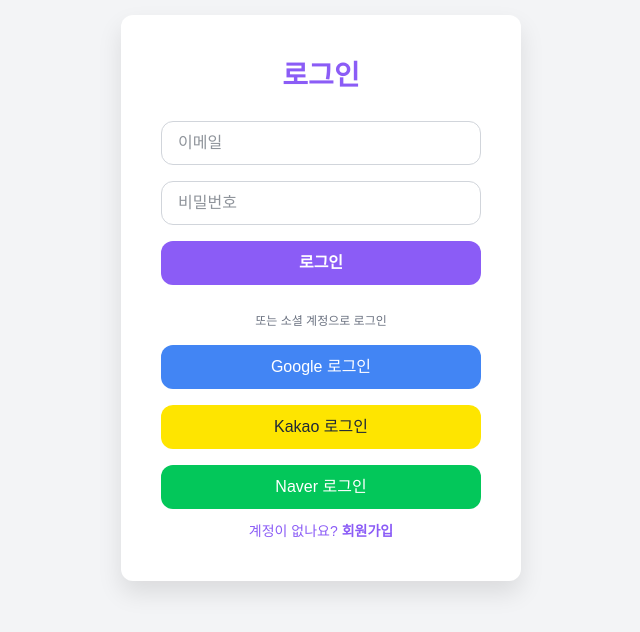
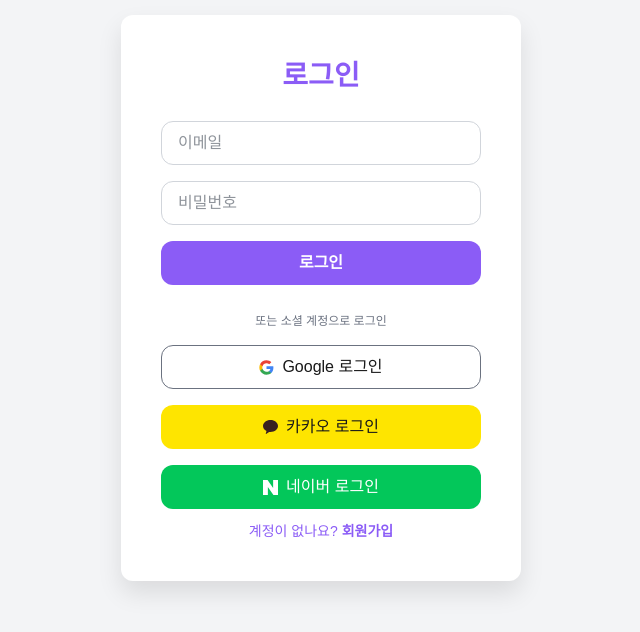
Before and after one commit to prgrms-fe-devcourse/FE7-PROJECT2-TEAM-5, a React (Vite) app: page /login in a window 1280 px wide. Shown: the part 102-734 px from the top of the page, without its empty margins (319-959 px from the left). Built offline with nearby package versions, Linux system fonts and the light colour scheme; no server answers.

Commit message:
💄 소셜 버튼 UI 수정

```diff
--- a/src/pages/auth/LoginPage.tsx
+++ b/src/pages/auth/LoginPage.tsx
@@ -130,23 +130,87 @@ export default function LoginPage() {
 				</div>
 				<button
 					type="button"
-					className="cursor-pointer w-full h-11 text-white rounded-xl bg-[#4285F4] font-medium"
+					className="cursor-pointer flex flex-row items-center justify-center gap-2 w-full h-11 rounded-xl bg-white border border-[#6B7280] hover:bg-gray-100 text-[#191919]"
 					onClick={() => socialSignIn("google")}
 				>
-					Google 로그인
+					<svg
+						width="15"
+						height="15"
+						viewBox="0 0 15 15"
+						fill="none"
+						xmlns="http://www.w3.org/2000/svg"
+					>
+						<g clip-path="url(#clip0_803_56)">
+							<path
+								fill-rule="evenodd"
+								clip-rule="evenodd"
+								d="M14.4 7.66549C14.4 7.1558 14.3542 6.66574 14.2693 6.19531H7.5V8.97555H11.3682C11.2016 9.87399 10.6952 10.6352 9.93394 11.1449V12.9483H12.2568C13.6159 11.697 14.4 9.85443 14.4 7.66549Z"
+								fill="#4285F4"
+							/>
+							<path
+								fill-rule="evenodd"
+								clip-rule="evenodd"
+								d="M7.50116 14.6891C9.44179 14.6891 11.0687 14.0454 12.258 12.9477L9.9351 11.1443C9.29148 11.5756 8.46816 11.8304 7.50116 11.8304C5.62913 11.8304 4.04461 10.5661 3.47941 8.86719H1.07812V10.7294C2.2608 13.0784 4.69148 14.6891 7.50116 14.6891Z"
+								fill="#34A853"
+							/>
+							<path
+								fill-rule="evenodd"
+								clip-rule="evenodd"
+								d="M3.47827 8.86693C3.33452 8.43568 3.25284 7.97499 3.25284 7.50131C3.25284 7.02756 3.33452 6.56693 3.47827 6.13566V4.27344H1.07699C0.590199 5.24375 0.3125 6.34149 0.3125 7.50131C0.3125 8.66106 0.590199 9.75881 1.07699 10.7291L3.47827 8.86693Z"
+								fill="#FBBC05"
+							/>
+							<path
+								fill-rule="evenodd"
+								clip-rule="evenodd"
+								d="M7.50116 3.17116C8.55641 3.17116 9.50385 3.53381 10.2487 4.24603L12.3102 2.18452C11.0655 1.02472 9.43847 0.3125 7.50116 0.3125C4.69148 0.3125 2.2608 1.92316 1.07812 4.27216L3.47941 6.13437C4.04461 4.43551 5.62913 3.17116 7.50116 3.17116Z"
+								fill="#EA4335"
+							/>
+						</g>
+						<defs>
+							<clipPath id="clip0_803_56">
+								<rect width="15" height="15" fill="white" />
+							</clipPath>
+						</defs>
+					</svg>
+					<span>Google 로그인</span>
 				</button>
 				<button
 					type="button"
-					className="cursor-pointer w-full h-11 rounded-xl bg-[#FEE500] font-medium"
+					className="cursor-pointer flex flex-row items-center justify-center gap-2 w-full h-11 rounded-xl bg-[#FEE500] hover:bg-yellow-400 text-[#191919]"
 					onClick={() => socialSignIn("kakao")}
 				>
-					Kakao 로그인
+					<svg
+						width="15"
+						height="14"
+						viewBox="0 0 15 14"
+						fill="none"
+						xmlns="http://www.w3.org/2000/svg"
+					>
+						<path
+							d="M7.49461 0C3.34583 0 0 2.70269 0 5.98378C0 8.11355 1.39186 9.97844 3.47966 11.0432L2.77302 13.7082C2.7597 13.7481 2.75766 13.791 2.76711 13.832C2.77657 13.873 2.79714 13.9107 2.82656 13.9406C2.86945 13.9787 2.92463 13.9999 2.98181 14C3.02921 13.9962 3.07419 13.9772 3.11028 13.946L6.15097 11.8758C6.59982 11.9383 7.05227 11.9707 7.50541 11.973C11.6489 11.973 15 9.27032 15 5.98378C15 2.69729 11.6381 0 7.49461 0Z"
+							fill="#392020"
+						/>
+					</svg>
+
+					<span className="">카카오 로그인</span>
 				</button>
 				<button
 					type="button"
-					className="cursor-pointer w-full h-11 text-white rounded-xl bg-[#03C75A] font-medium"
+					className="cursor-pointer flex flex-row items-center justify-center gap-2 w-full h-11 rounded-xl bg-[#03C75A] hover:bg-green-600 text-white"
 				>
-					Naver 로그인
+					<svg
+						width="15"
+						height="15"
+						viewBox="0 0 15 15"
+						fill="none"
+						xmlns="http://www.w3.org/2000/svg"
+					>
+						<path
+							d="M10.1299 7.99347L4.57793 0H0V15H4.87014V7.00653L10.4221 15H15V0H10.1299V7.99347Z"
+							fill="white"
+						/>
+					</svg>
+					<span>네이버 로그인</span>
 				</button>
 			</div>
 
--- a/src/pages/auth/RegisterEmailPage.tsx
+++ b/src/pages/auth/RegisterEmailPage.tsx
@@ -301,7 +301,7 @@ export default function RegisterEmailPage() {
 
 			{/* 이메일 입력 */}
 			<form
-				className="w-full flex flex-col gap-4 mb-7"
+				className="w-full flex flex-col gap-4 mb-4"
 				onSubmit={handleSubmit}
 			>
 				<div>
@@ -583,13 +583,13 @@ export default function RegisterEmailPage() {
 			</form>
 			{/* 폼 입력 에러가 아닌, signup중 발생한 서버/시스템 에러는 여기다가 표시 */}
 			<FormErrorMessage message={message} />
-			<div className="flex flex-col gap-4 items-center mb-3">
-				<div className="text-xs text-[#6B7280]">
-					이미 계정이 있나요?{" "}
-					<Link to="/login" className="text-[#8B5CF6] underline">
-						로그인
-					</Link>
-				</div>
+			<div className="flex justify-center items-center">
+				<Link
+					to="/login"
+					className="text-[#8B5CF6] text-sm hover:underline"
+				>
+					이미 계정이 있나요? <strong>로그인</strong>
+				</Link>
 			</div>
 		</>
 	);
--- a/src/pages/auth/RegisterPage.tsx
+++ b/src/pages/auth/RegisterPage.tsx
@@ -25,28 +25,89 @@ export default function RegisterPage() {
 				{/* 버튼 컴포넌트 할 예정 */}
 				<button
 					type="button"
-					className="w-full h-11 rounded-xl bg-[#4285F4] hover:bg-blue-600 active:bg-blue-700
-						text-white font-medium"
+					className="cursor-pointer flex flex-row items-center justify-center gap-2 w-full h-11 rounded-xl bg-white border border-[#6B7280] hover:bg-gray-100 text-[#191919]"
 					onClick={() => socialSignIn("google")}
 				>
-					Google로 가입하기
+					<svg
+						width="15"
+						height="15"
+						viewBox="0 0 15 15"
+						fill="none"
+						xmlns="http://www.w3.org/2000/svg"
+					>
+						<g clip-path="url(#clip0_803_56)">
+							<path
+								fill-rule="evenodd"
+								clip-rule="evenodd"
+								d="M14.4 7.66549C14.4 7.1558 14.3542 6.66574 14.2693 6.19531H7.5V8.97555H11.3682C11.2016 9.87399 10.6952 10.6352 9.93394 11.1449V12.9483H12.2568C13.6159 11.697 14.4 9.85443 14.4 7.66549Z"
+								fill="#4285F4"
+							/>
+							<path
+								fill-rule="evenodd"
+								clip-rule="evenodd"
+								d="M7.50116 14.6891C9.44179 14.6891 11.0687 14.0454 12.258 12.9477L9.9351 11.1443C9.29148 11.5756 8.46816 11.8304 7.50116 11.8304C5.62913 11.8304 4.04461 10.5661 3.47941 8.86719H1.07812V10.7294C2.2608 13.0784 4.69148 14.6891 7.50116 14.6891Z"
+								fill="#34A853"
+							/>
+							<path
+								fill-rule="evenodd"
+								clip-rule="evenodd"
+								d="M3.47827 8.86693C3.33452 8.43568 3.25284 7.97499 3.25284 7.50131C3.25284 7.02756 3.33452 6.56693 3.47827 6.13566V4.27344H1.07699C0.590199 5.24375 0.3125 6.34149 0.3125 7.50131C0.3125 8.66106 0.590199 9.75881 1.07699 10.7291L3.47827 8.86693Z"
+								fill="#FBBC05"
+							/>
+							<path
+								fill-rule="evenodd"
+								clip-rule="evenodd"
+								d="M7.50116 3.17116C8.55641 3.17116 9.50385 3.53381 10.2487 4.24603L12.3102 2.18452C11.0655 1.02472 9.43847 0.3125 7.50116 0.3125C4.69148 0.3125 2.2608 1.92316 1.07812 4.27216L3.47941 6.13437C4.04461 4.43551 5.62913 3.17116 7.50116 3.17116Z"
+								fill="#EA4335"
+							/>
+						</g>
+						<defs>
+							<clipPath id="clip0_803_56">
+								<rect width="15" height="15" fill="white" />
+							</clipPath>
+						</defs>
+					</svg>
+					<span>Google로 가입하기</span>
 				</button>
 
 				<button
 					type="button"
-					className="w-full h-11 rounded-xl bg-[#FEE500] hover:bg-yellow-400 active:bg-yellow-500
-            text-black font-medium"
+					className="cursor-pointer flex flex-row items-center justify-center gap-2 w-full h-11 rounded-xl bg-[#FEE500] hover:bg-yellow-400 text-[#191919]"
 					onClick={() => socialSignIn("kakao")}
 				>
-					Kakao로 가입하기
+					<svg
+						width="15"
+						height="14"
+						viewBox="0 0 15 14"
+						fill="none"
+						xmlns="http://www.w3.org/2000/svg"
+					>
+						<path
+							d="M7.49461 0C3.34583 0 0 2.70269 0 5.98378C0 8.11355 1.39186 9.97844 3.47966 11.0432L2.77302 13.7082C2.7597 13.7481 2.75766 13.791 2.76711 13.832C2.77657 13.873 2.79714 13.9107 2.82656 13.9406C2.86945 13.9787 2.92463 13.9999 2.98181 14C3.02921 13.9962 3.07419 13.9772 3.11028 13.946L6.15097 11.8758C6.59982 11.9383 7.05227 11.9707 7.50541 11.973C11.6489 11.973 15 9.27032 15 5.98378C15 2.69729 11.6381 0 7.49461 0Z"
+							fill="#392020"
+						/>
+					</svg>
+
+					<span className="">카카오로 시작하기</span>
 				</button>
 
 				<button
 					type="button"
-					className="w-full h-11 rounded-xl bg-[#03C75A] hover:bg-green-600 active:bg-green-800
-						text-white font-medium"
+					className="cursor-pointer flex flex-row items-center justify-center gap-2 w-full h-11 rounded-xl bg-[#03C75A] hover:bg-green-600 text-white"
 				>
-					Naver로 가입하기
+					<svg
+						width="15"
+						height="15"
+						viewBox="0 0 15 15"
+						fill="none"
+						xmlns="http://www.w3.org/2000/svg"
+					>
+						<path
+							d="M10.1299 7.99347L4.57793 0H0V15H4.87014V7.00653L10.4221 15H15V0H10.1299V7.99347Z"
+							fill="white"
+						/>
+					</svg>
+					<span>네이버로 시작하기</span>
 				</button>
 
 				<Link
```
